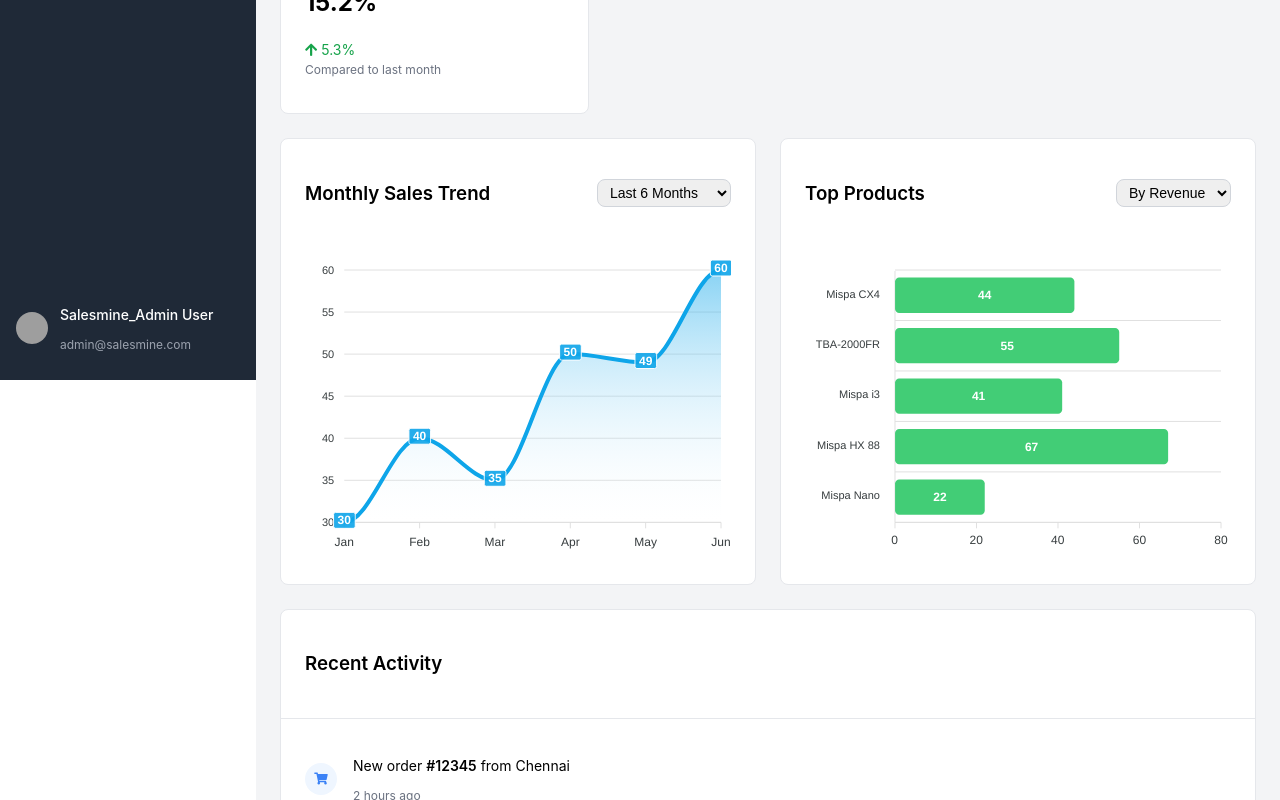
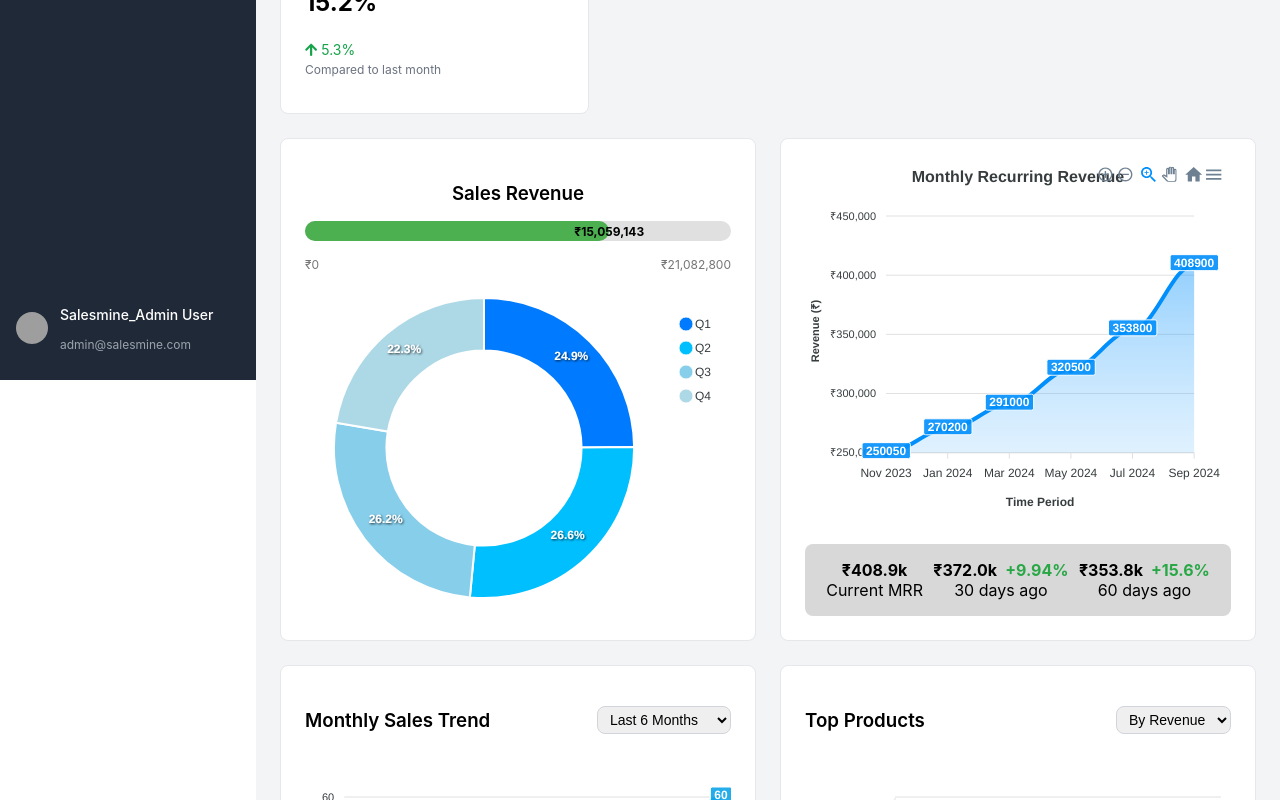
Before and after one commit to vishal-24-1/medcon, a React (Create React App) app: page / in a window 1280 px wide. Shown: the part 420-1220 px from the top of the page. Built offline with nearby package versions, Linux system fonts and the light colour scheme; grey boxes are pictures that could not be loaded.

Commit message:
two charts added

```diff
--- a/src/components/Overview.js
+++ b/src/components/Overview.js
@@ -101,6 +101,82 @@
       icon: 'fas fa-chart-bar',
     },
   ];
+  // Sales Revenue Chart Data
+  const salesRevenueData = {
+    chart: {
+      type: "donut",
+      height: 350,
+    },
+    series: [24.9, 26.6, 26.2, 22.3], // Percentages for Q1, Q2, Q3, Q4
+    labels: ["Q1", "Q2", "Q3", "Q4"],
+    colors: ["#007bff", "#00bfff", "#87ceeb", "#add8e6"],
+    dataLabels: {
+      enabled: true,
+      formatter: (val) => `₹${val.toFixed(1)}%`,
+    },
+    legend: {
+      position: "bottom",
+      horizontalAlign: "center",
+    },
+    title: {
+      text: "Sales Revenue",
+      align: "center",
+      style: {
+        fontSize: "16px",
+        fontWeight: "bold",
+      },
+    },
+  };
+  const revenueGoal = {
+    currentRevenue: 15059143,
+    goalRevenue: 21082800,
+  };
+
+  // Monthly Recurring Revenue (MRR) Chart Data
+  const monthlyRevenueOptions = {
+    chart: {
+      type: "line",
+      height: 350,
+      toolbar: {
+        show: true,
+        tools: {
+          download: true,
+        },
+      },
+    },
+    series: [
+      {
+        name: "MRR",
+        data: [250050, 270200, 291000, 320500, 353800, 408900],
+      },
+    ],
+    xaxis: {
+      categories: ["Nov 2023", "Jan 2024", "Mar 2024", "May 2024", "Jul 2024", "Sep 2024"],
+      title: {
+        text: "Time Period",
+      },
+    },
+    yaxis: {
+      title: {
+        text: "Revenue (₹)",
+      },
+      labels: {
+        formatter: (val) => `₹${val.toLocaleString()}`,
+      },
+    },
+    markers: {
+      size: 5,
+      colors: ["#007bff"],
+    },
+    title: {
+      text: "Monthly Recurring Revenue",
+      align: "center",
+      style: {
+        fontSize: "16px",
+        fontWeight: "bold",
+      },
+    },
+  };
 
   return (
     <section id="overview_dashboard" style={{ padding: '1.5rem', display: 'block' }}>
@@ -179,6 +255,138 @@
         </div>
       </div>
 
+      <div
+        style={{
+          marginTop: '1.5rem',
+          display: "grid",
+          gridTemplateColumns: "1fr 1fr",
+          gap: "1.5rem",
+        }}
+      >
+      {/* Sales Revenue Section */}
+      <div
+        style={{
+          backgroundColor: '#ffffff',
+          borderRadius: '8px',
+          padding: '1.5rem',
+          border: '1px solid #e5e7eb',
+        }}
+      >
+        <h3
+          style={{
+            fontWeight: '600',
+            marginBottom: '1rem',
+            textAlign: 'center',
+          }}
+        >
+          Sales Revenue
+        </h3>
+        {/* Progress bar */}
+        <div
+          style={{
+            marginBottom: '1rem',
+            backgroundColor: '#E0E0E0',
+            height: '20px',
+            borderRadius: '10px',
+            position: 'relative',
+          }}
+        >
+          <div
+            style={{
+              backgroundColor: '#4CAF50',
+              height: '100%',
+              borderRadius: '10px',
+              width: `${(revenueGoal.currentRevenue / revenueGoal.goalRevenue) * 100}%`,
+            }}
+          />
+          <span
+            style={{
+              position: 'absolute',
+              top: '50%',
+              left: `${(revenueGoal.currentRevenue / revenueGoal.goalRevenue) * 100}%`,
+              transform: 'translate(-50%, -50%)',
+              fontSize: '12px',
+              fontWeight: 'bold',
+              color: '#000',
+            }}
+          >
+            {`₹${revenueGoal.currentRevenue.toLocaleString()}`}
+          </span>
+        </div>
+        <div
+          style={{
+            display: 'flex',
+            justifyContent: 'space-between',
+            fontSize: '12px',
+            color: '#757575',
+            marginBottom: '1rem',
+          }}
+        >
+          <span>₹0</span>
+          <span>{`₹${revenueGoal.goalRevenue.toLocaleString()}`}</span>
+        </div>
+
+        {/* Donut Chart */}
+        <ReactApexChart
+          options={{
+            chart: salesRevenueData.chart,
+            labels: salesRevenueData.labels,
+            colors: salesRevenueData.colors,
+          }}
+          series={salesRevenueData.series}
+          type="donut"
+          height={320}
+        />
+        </div>
+
+        {/* Monthly Recurring Revenue Chart */}
+        <div
+          style={{
+            backgroundColor: "#fff",
+            padding: "1.5rem",
+            borderRadius: "0.5rem",
+            border: "1px solid #e5e7eb",
+          }}
+        >
+          <ReactApexChart
+            options={monthlyRevenueOptions}
+            series={monthlyRevenueOptions.series}
+            type="area"
+            height={350}
+          />
+
+          {/* Below the Line Chart */}
+          <div
+            style={{
+              display: "flex",
+              justifyContent: "space-around",
+              marginTop: "1rem",
+              backgroundColor: "#d8d8d8",
+              padding: "1rem",
+              borderRadius: "0.5rem",
+            }}
+          >
+            <div style={{ textAlign: "center" }}>
+              <h4 style={{ margin: 0 }}>₹408.9k</h4>
+              <p style={{ margin: 0 }}>Current MRR</p>
+            </div>
+            <div style={{ textAlign: "center" }}>
+              <div style={{ display: "flex", justifyContent: "center", alignItems: "center", gap: "0.5rem" }}>
+                <h4 style={{ margin: 0 }}>₹372.0k</h4>
+                <h4 style={{ margin: 0, color: "#28a745" }}>+9.94%</h4>
+              </div>
+              <p style={{ margin: 0 }}>30 days ago</p>
+            </div>
+            <div style={{ textAlign: "center" }}>
+              <div style={{ display: "flex", justifyContent: "center", alignItems: "center", gap: "0.5rem" }}>
+                <h4 style={{ margin: 0 }}>₹353.8k</h4>
+                <h4 style={{ margin: 0, color: "#28a745" }}>+15.6%</h4>
+              </div>
+              <p style={{ margin: 0 }}>60 days ago</p>
+            </div>
+          </div>
+        </div>
+      </div>
 
       {/* Charts Grid */}
       <div style={{ marginTop: '1.5rem' }}>
```
Also changed, not shown: src/App.js (indentation only). Lines whose indentation alone changed are shown as unchanged.
